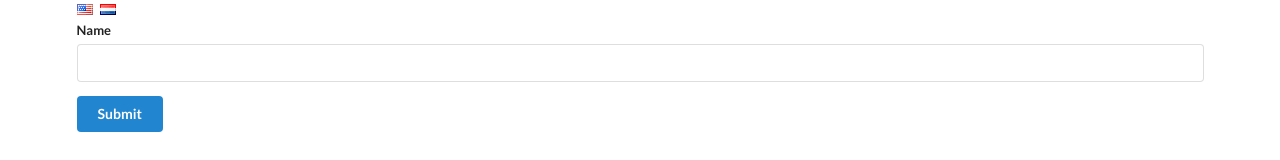
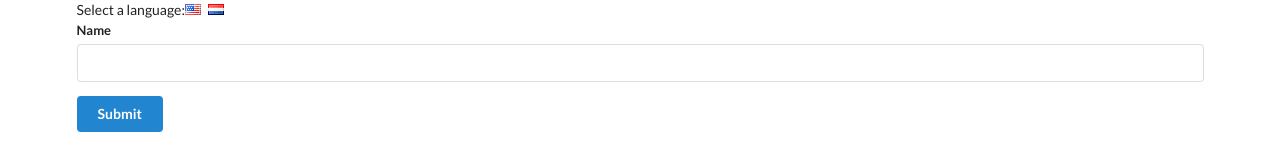
Before and after one commit to tpolischuk/react-translate, a React (Create React App) app: page / in a window 1280 px wide. Shown: the top 160 px of the page. Built offline with nearby package versions, Linux system fonts and the light colour scheme.

Commit message:
Replacing redux with context

```diff
--- a/src/components/App.js
+++ b/src/components/App.js
@@ -2,6 +2,7 @@
 import UserCreate from './UserCreate';
 import LanguageContext from '../contexts/LanguageContext';
 import ColorContext from '../contexts/ColorContext';
+import LanguageSelector from './LanguageSelector';
 
 class App extends React.Component {
 
@@ -14,10 +15,9 @@
     render() {
         return (
             <div className="ui container">
-                <div>
-                    <i onClick={() => this.onLanguageChange('english')} className="flag us" />
-                    <i onClick={() => this.onLanguageChange('dutch')} className="flag nl" />
-                </div>
+
+                <LanguageSelector onLanguageChange={this.onLanguageChange} />
+
                 <LanguageContext.Provider value={this.state.language}>
                     <ColorContext.Provider value="primary">
                         <UserCreate />
--- /dev/null
+++ b/src/components/LanguageSelector.js
@@ -0,0 +1,16 @@
+import React from 'react';
+
+class LanguageSelector extends React.Component {
+    render() {
+        return (
+            <div>
+                Select a language:
+            <i onClick={() => this.props.onLanguageChange('english')} className="flag us" />
+                <i onClick={() => this.props.onLanguageChange('dutch')} className="flag nl" />
+
+            </div>);
+
+    }
+}
+
+export default LanguageSelector;
```
